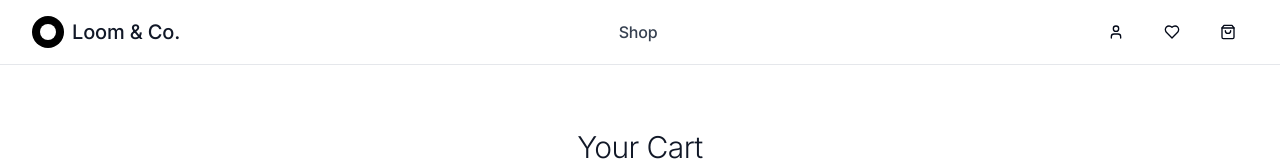
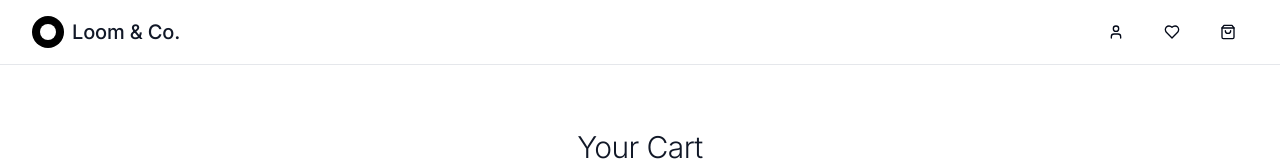
Before and after one commit to Suresh-28/cloth-store-core, a React (Vite) app: page /cart in a window 1280 px wide. Shown: the top 161 px of the page. Built offline with nearby package versions, Linux system fonts and the light colour scheme.

Commit message:
Remove "Shop" link from header
Removes the "Shop" navigation link from the header component.

```diff
--- a/src/components/Header.tsx
+++ b/src/components/Header.tsx
@@ -34,11 +34,8 @@ const Header = () => {
             <span className="text-xl font-medium text-gray-900">Loom & Co.</span>
           </Link>
 
-          {/* Desktop Navigation */}
+          {/* Desktop Navigation - removed Shop link */}
           <nav className="hidden md:flex items-center space-x-8">
-            <Link to="/products" className="text-gray-700 hover:text-gray-900 font-medium">
-              Shop
-            </Link>
           </nav>
 
           {/* Right side icons */}
@@ -69,17 +66,10 @@ const Header = () => {
           </div>
         </div>
 
-        {/* Mobile Navigation */}
+        {/* Mobile Navigation - removed Shop link */}
         {isMenuOpen && (
           <div className="md:hidden pb-4">
             <nav className="flex flex-col space-y-4">
-              <Link
-                to="/products"
-                className="text-gray-700 hover:text-gray-900 font-medium"
-                onClick={() => setIsMenuOpen(false)}
-              >
-                Shop
-              </Link>
             </nav>
           </div>
         )}
```
